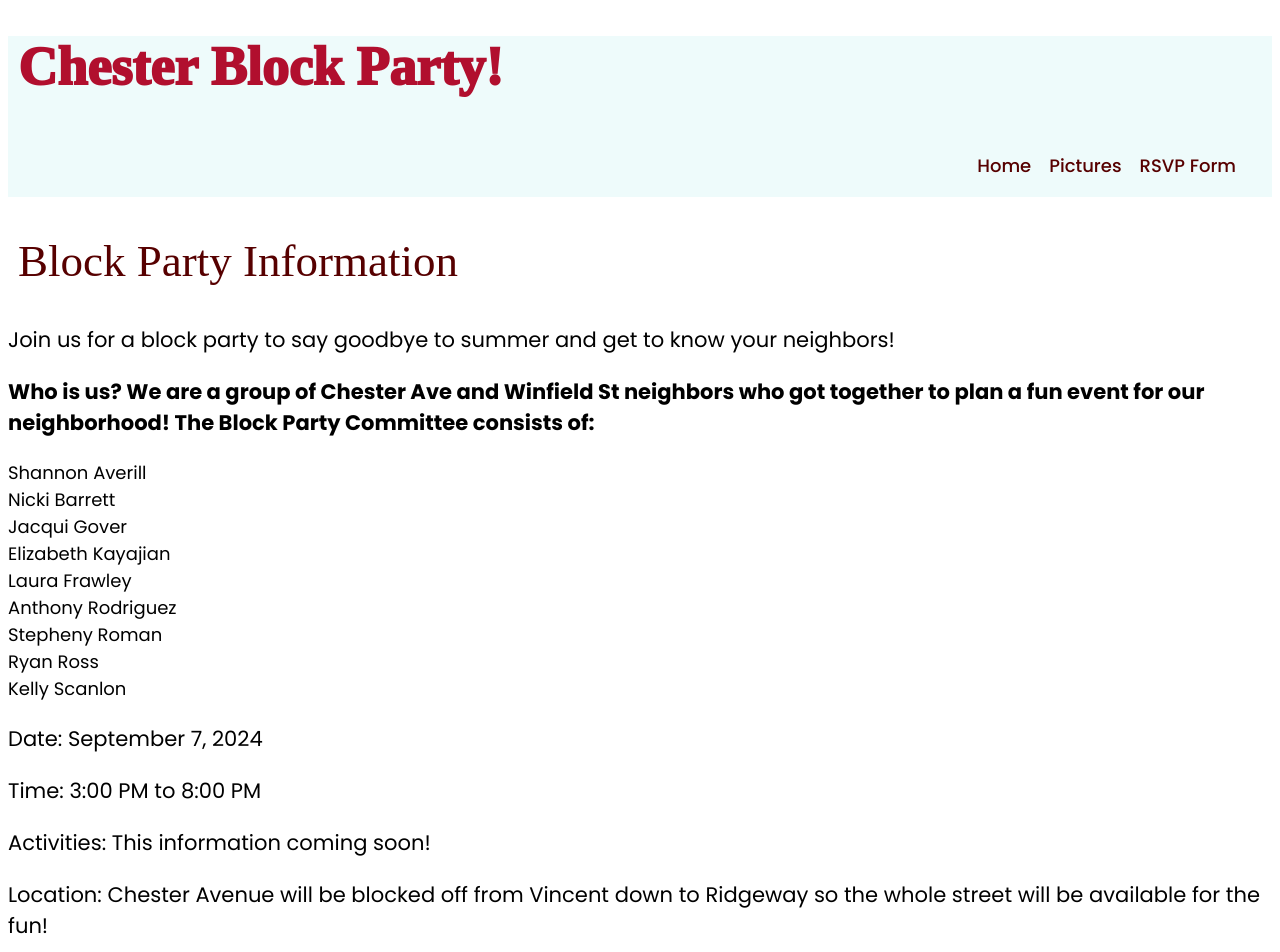
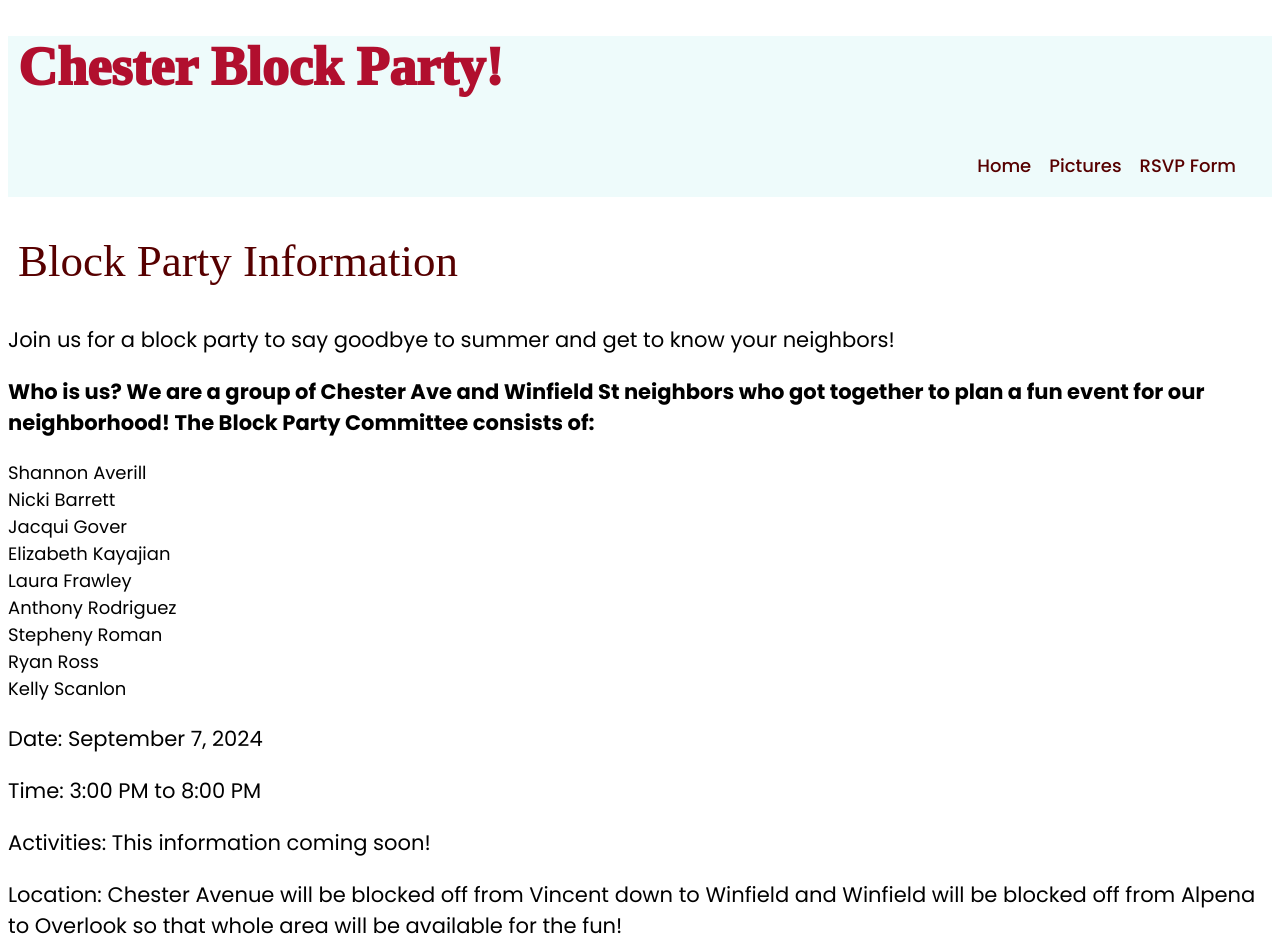
Before and after one commit to Nixxii223/block-party, a React (Vite) app: page / in a window 1280 px wide. Shown: the top 952 px of the page. Built offline with nearby package versions, Linux system fonts and the light colour scheme; a web font is replaced by a local one.

Commit message:
updated where party will be

```diff
--- a/src/pages/homepage.jsx
+++ b/src/pages/homepage.jsx
@@ -28,7 +28,7 @@ export default function Homepage() {
             <h3 className="poppins-regular">Date: September 7, 2024</h3>
             <h3 className="poppins-regular">Time: 3:00 PM to 8:00 PM</h3>
             <h3 className="poppins-regular">Activities: This information coming soon!</h3>
-            <h3 className="poppins-regular">Location: Chester Avenue will be blocked off from Vincent down to Ridgeway so the whole street will be available for the fun!</h3>
+            <h3 className="poppins-regular">Location: Chester Avenue will be blocked off from Vincent down to Winfield and Winfield will be blocked off from Alpena to Overlook so that whole area will be available for the fun!</h3>
             <h3 className="poppins-regular">Food: No formal meal is planned but we are asking for families to help contribute in some way and there is an option on the RSVP form to bring food to share!</h3>
             <h3 className="poppins-regular">***Please RSVP using the link below by August 2nd!***</h3>
             <Button
```
